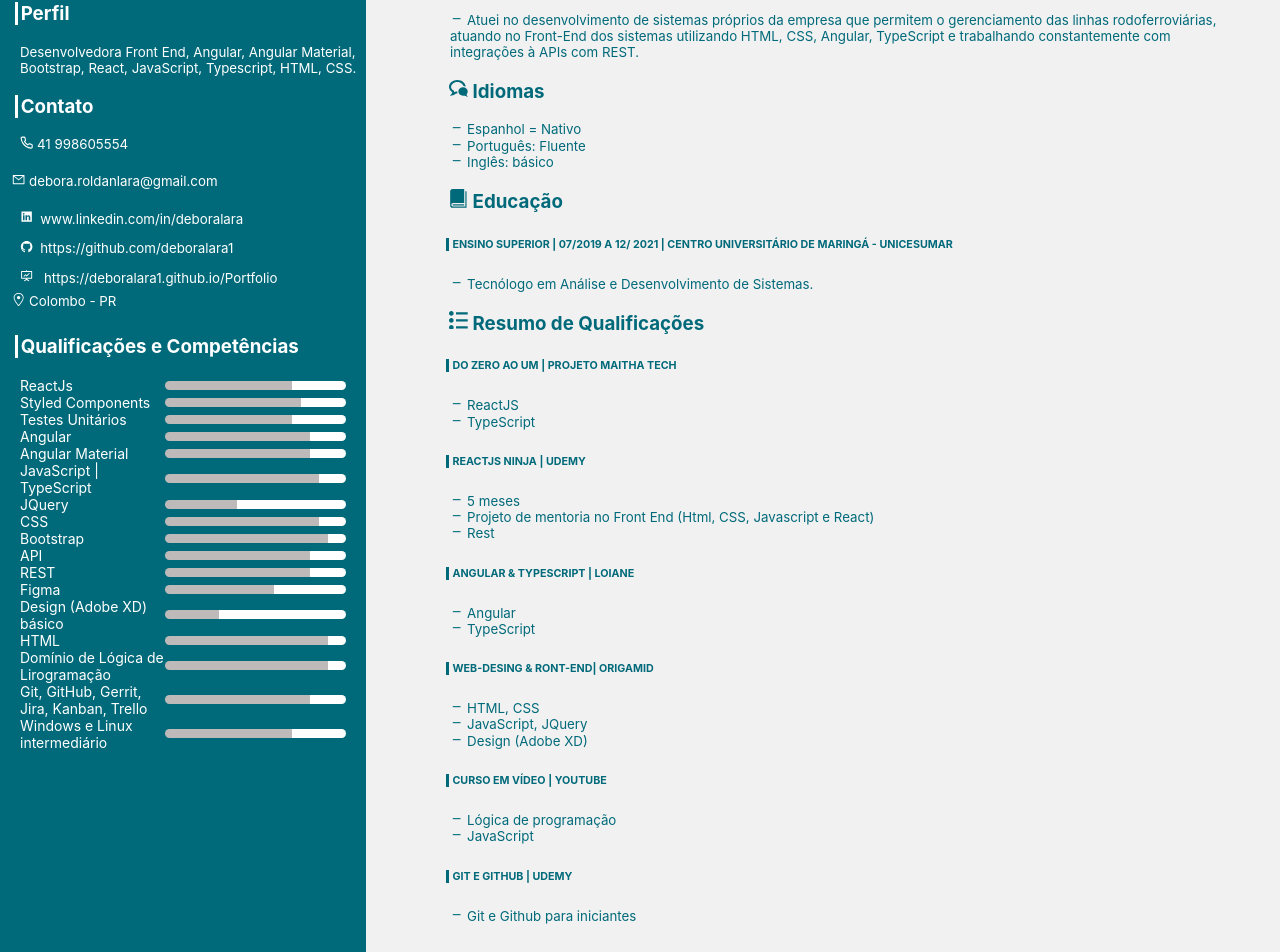
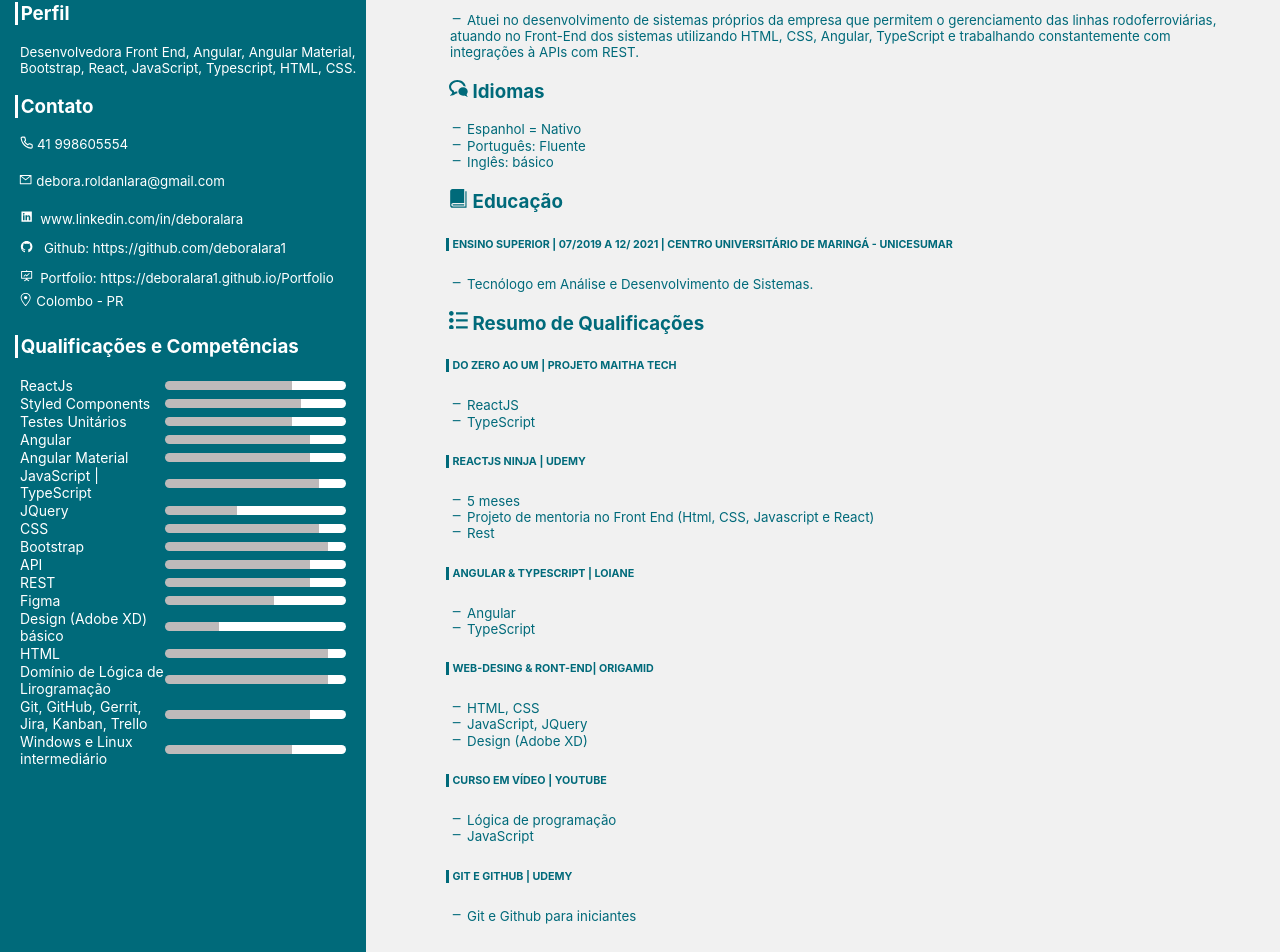
Before and after one commit to DeboraLara1/Curriculo-Debora-Lara, a React (Create React App) app in the folder curriculo/: page / in a window 1280 px wide. Shown: the part 269-1221 px from the top of the page. Built offline with nearby package versions, Linux system fonts and the light colour scheme.

Commit message:
Subindo ajustes de margin e incluido especificação de link

```diff
--- a/curriculo/src/App.js
+++ b/curriculo/src/App.js
@@ -28,9 +28,9 @@ export default () => {
           <Styled.P marginLeft fontSize marginBottom><FiPhone  /> 41 998605554 </Styled.P>
           <Styled.P  fontSize marginBottom padding><AiOutlineMail /> debora.roldanlara@gmail.com </Styled.P>
           <Styled.P marginLeft fontSize marginBottom><AiFillLinkedin /><a href='https://www.linkedin.com/in/deboralara/' target="_blank" rel="noreferrer">www.linkedin.com/in/deboralara</a>  </Styled.P>
-          <Styled.P marginLeft fontSize marginBottom>< AiFillGithub /><a href='https://github.com/deboralara1' target="_blank" rel="noreferrer">https://github.com/deboralara1 </a></Styled.P>
-          <Styled.P marginLeft fontSize marginBotto>< AiOutlineFundProjectionScreen /><a href='https://deboralara1.github.io/Portfolio' target="_blank" rel="noreferrer"> https://deboralara1.github.io/Portfolio</a></Styled.P>
-          <Styled.P  fontSize padding>< GoLocation /> Colombo - PR </Styled.P>
+          <Styled.P marginLeft fontSize marginBottom>< AiFillGithub /><a href='https://github.com/deboralara1' target="_blank" rel="noreferrer"> Github: https://github.com/deboralara1 </a></Styled.P>
+          <Styled.P marginLeft fontSize marginBotto>< AiOutlineFundProjectionScreen /><a href='https://deboralara1.github.io/Portfolio' target="_blank" rel="noreferrer">Portfolio: https://deboralara1.github.io/Portfolio</a></Styled.P>
+          <Styled.P fontSize padding>< GoLocation /> Colombo - PR </Styled.P>
 
           <Styled.Perfil borderLeftStyle > Qualificações e Competências </Styled.Perfil>
 
@@ -54,7 +54,7 @@ export default () => {
           <Styled.DivCompetencias> HTML <Styled.Input background="linear-gradient(to right, #bebaba 90%, #ffffff 30%)"/></Styled.DivCompetencias>
           <Styled.DivCompetencias> Domínio de Lógica de Lirogramação <Styled.Input background="linear-gradient(to right, #bebaba 90%, #ffffff 30%)"/></Styled.DivCompetencias>
           <Styled.DivCompetencias> Git, GitHub, Gerrit, Jira, Kanban, Trello <Styled.Input background="linear-gradient(to right, #bebaba 80%, #ffffff 30%)"/></Styled.DivCompetencias>
-          <Styled.DivCompetencias> Windows e Linux intermediário <Styled.Input background="linear-gradient(to right, #bebaba 70%, #ffffff 30%)"/></Styled.DivCompetencias>
+          <Styled.DivCompetencias marginBottom> Windows e Linux intermediário <Styled.Input background="linear-gradient(to right, #bebaba 70%, #ffffff 30%)"/></Styled.DivCompetencias>
 
         </Styled.Pessoal>
 
--- a/curriculo/src/Styled.js
+++ b/curriculo/src/Styled.js
@@ -66,8 +66,7 @@ const P = styled.p`
   font-size: ${props => props.fontSize ? "13.3px;" : "15px"};
   margin-bottom: ${props => props.marginBottom ? "8x;" : "0px"};
   padding: ${props => props.padding ? "2%;" : "0px"};
-  padding-left: ${props => props.paddingLeft ? "2%;" : "0px"};
-
+  padding-left: ${props => props.paddingLeft ? "2%;" : "9p"};
 `
 
 const Div = styled.div`
@@ -85,6 +84,7 @@ const DivCompetencias = styled.div`
   align-items: center;
   margin-left: 20px;
   margin-right: 20px;
+  margin-bottom: ${props => props.marginBottom ? "5%;" : "1px"};
   font-size: 14px;
 `
 
```
